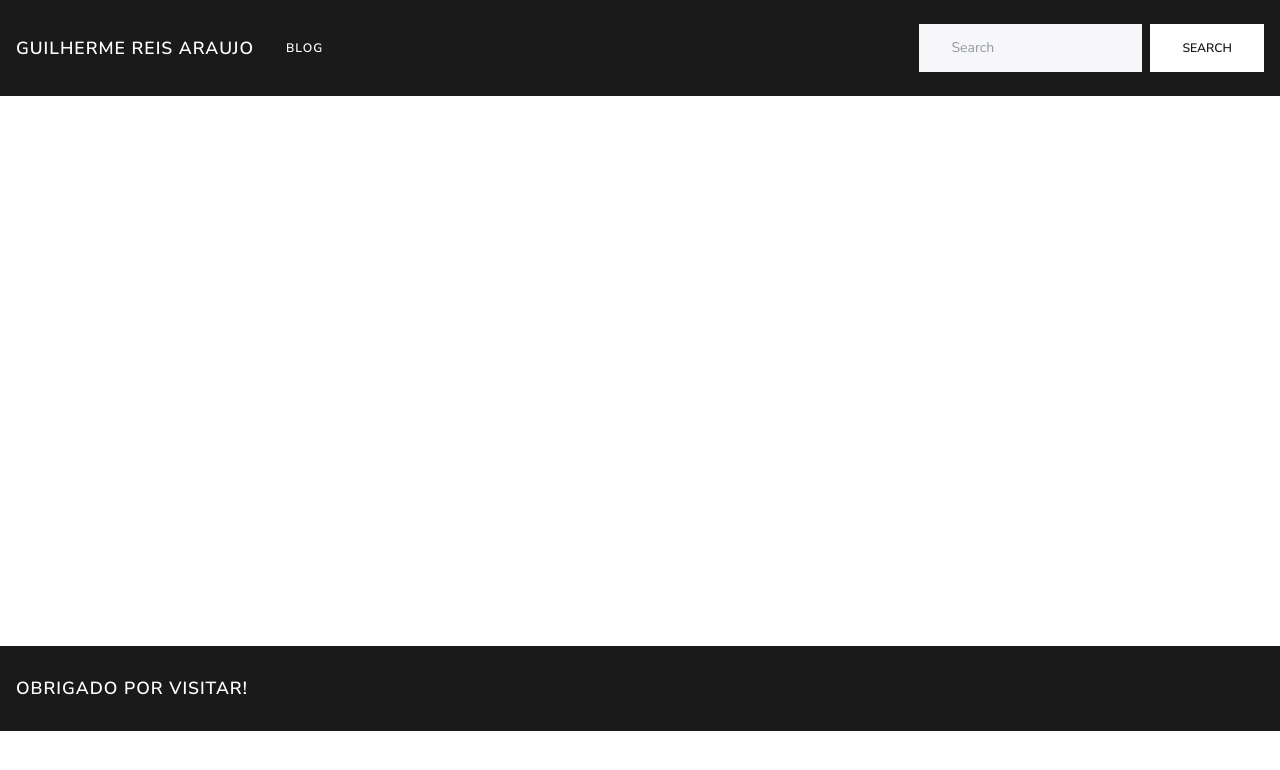
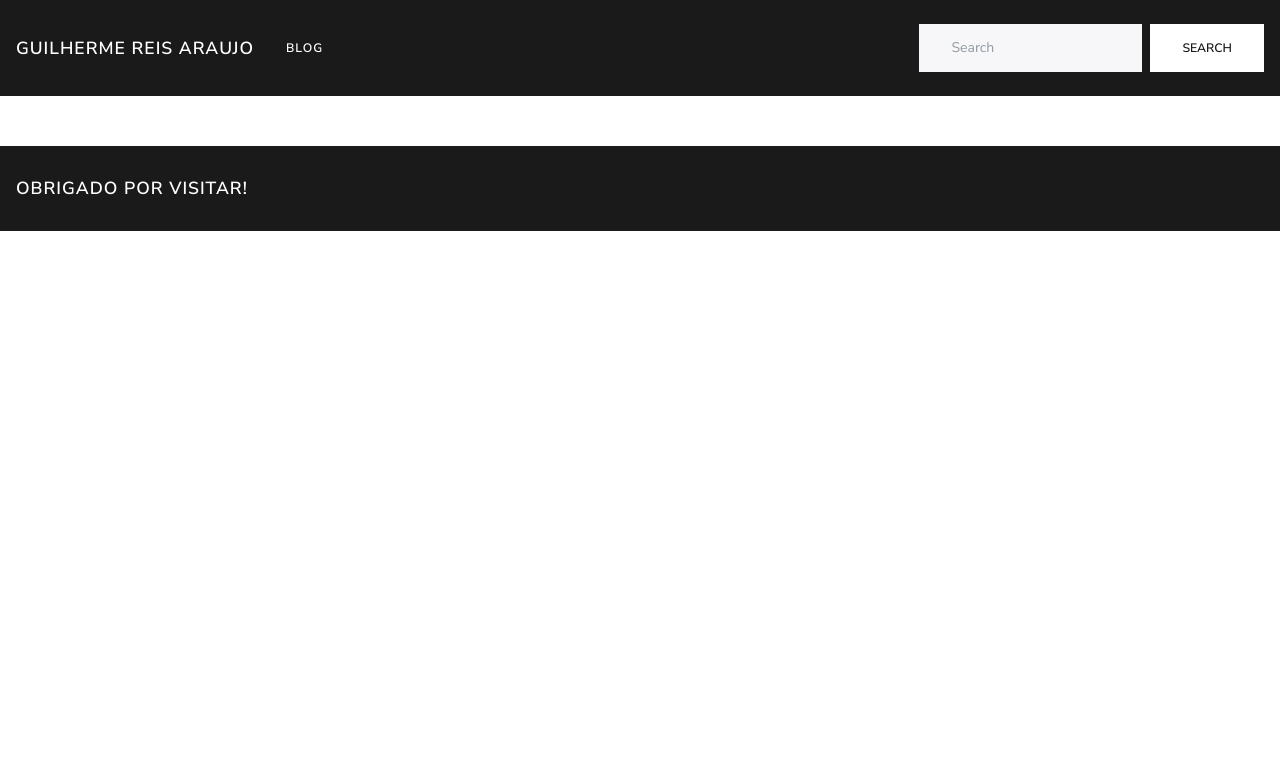
Before and after one commit to guih2127/blog, a Django app: template blog_app/templates/blog/base.html in a window 1280 px wide. Shown: the top 770 px of the page. Run offline with Django 3.2, Linux system fonts and the light colour scheme; the template is opened without the code that fills it, so the values that code supplies are empty; some libraries are stand-ins or nearby versions.

Commit message:
fixed style

```diff
--- a/blog_app/templates/blog/base.html
+++ b/blog_app/templates/blog/base.html
@@ -26,13 +26,13 @@
 	  </div>
 	</nav>
 
-  <div class="container" id="body" style="min-height:500px">
-    {% block content %}
-    {% endblock %}
+  <div class="container">
+	    {% block content %}
+	    {% endblock %}
   </div>
 
 <body>
-	<nav class="navbar navbar-expand-lg navbar-dark bg-primary">
+	<nav class="navbar navbar-expand-lg navbar-dark bg-primary" style="margin:0;">
 	  <a class="navbar-brand" href="#">Obrigado por visitar!</a>
 	  <button class="navbar-toggler" type="button" data-toggle="collapse" data-target="#navbarColor01" aria-controls="navbarColor01" aria-expanded="false" aria-label="Toggle navigation">
 	    <span class="navbar-toggler-icon"></span>
```
Also changed, not shown: blog_app/templates/blog/post_detail.html (+7 -5 lines).
